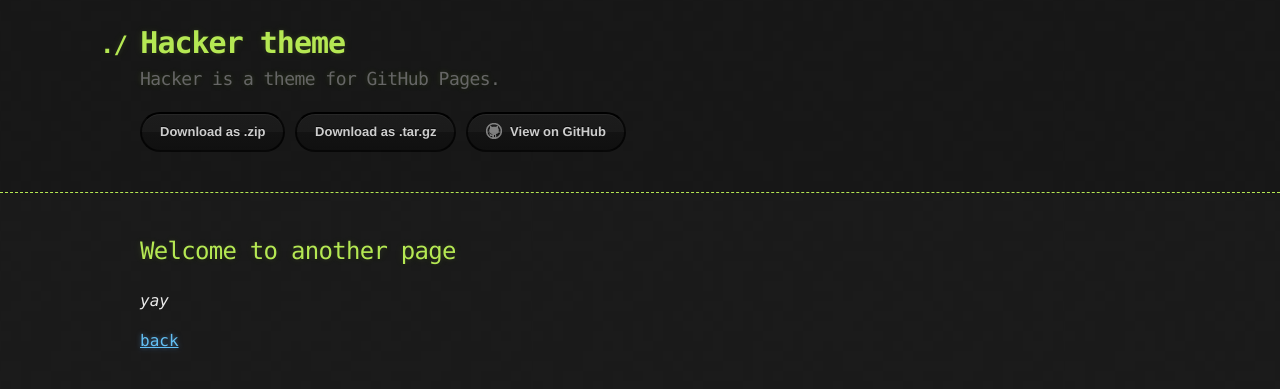
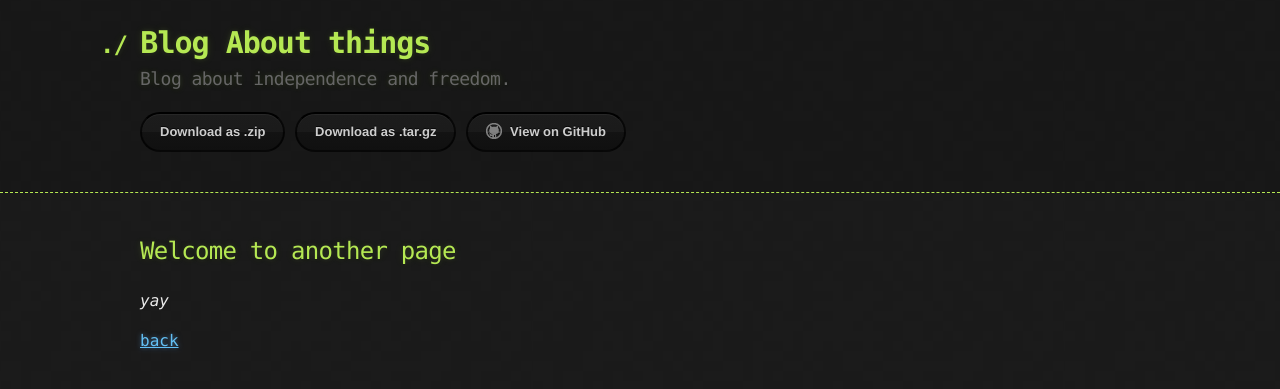
Before and after one commit to JanetheBlogger/JanetheBlogger.github.io, a Jekyll site: the page built from another-page.md, in a window 1280 px wide. Shown: the top 389 px of the page. Built offline with Jekyll 4.4.1, drawn with Linux system fonts in a browser that asks for light colours.

Commit message:
Update _config.yml

```diff
--- a/_config.yml
+++ b/_config.yml
@@ -1,5 +1,5 @@
-title: Hacker theme
-description: Hacker is a theme for GitHub Pages.
+title: Blog About things
+description: Blog about independence and freedom.
 show_downloads: true
 google_analytics:
 theme: jekyll-theme-hacker
```
